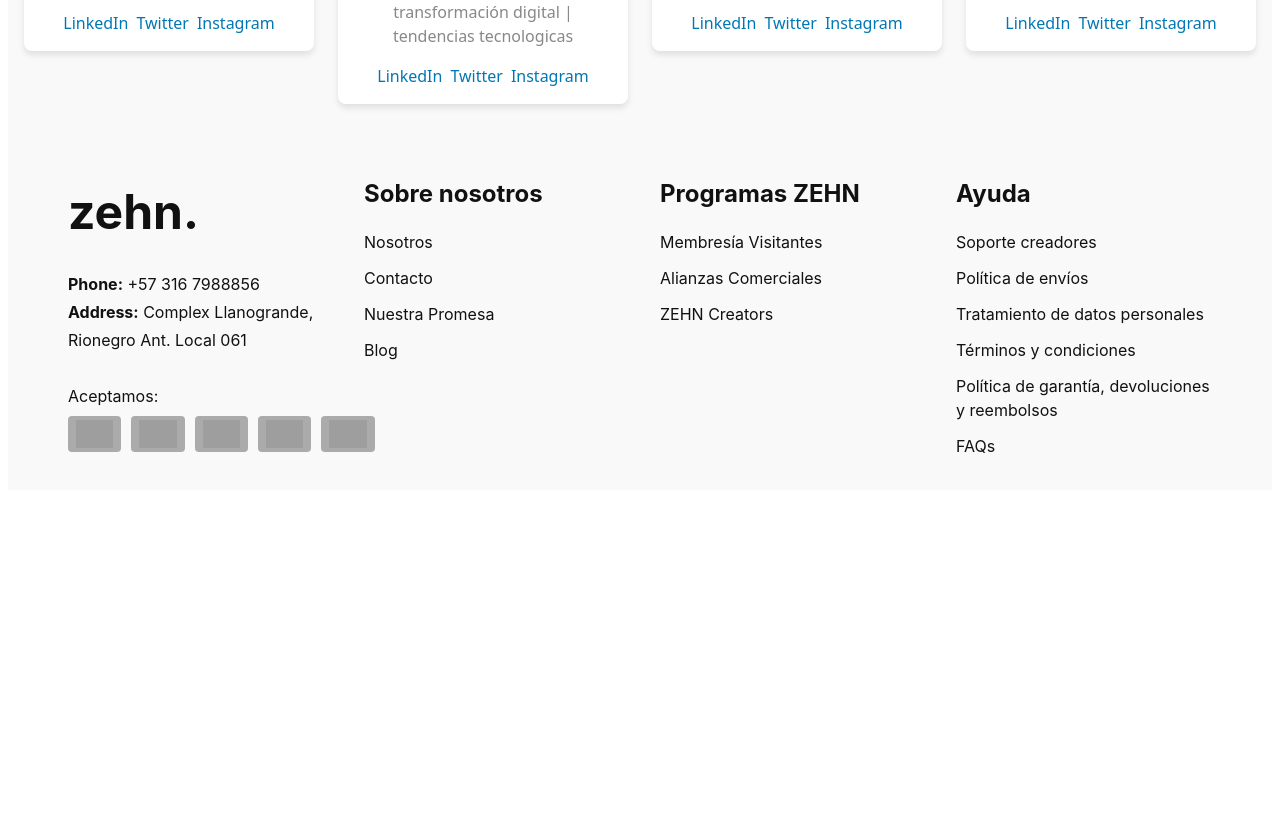
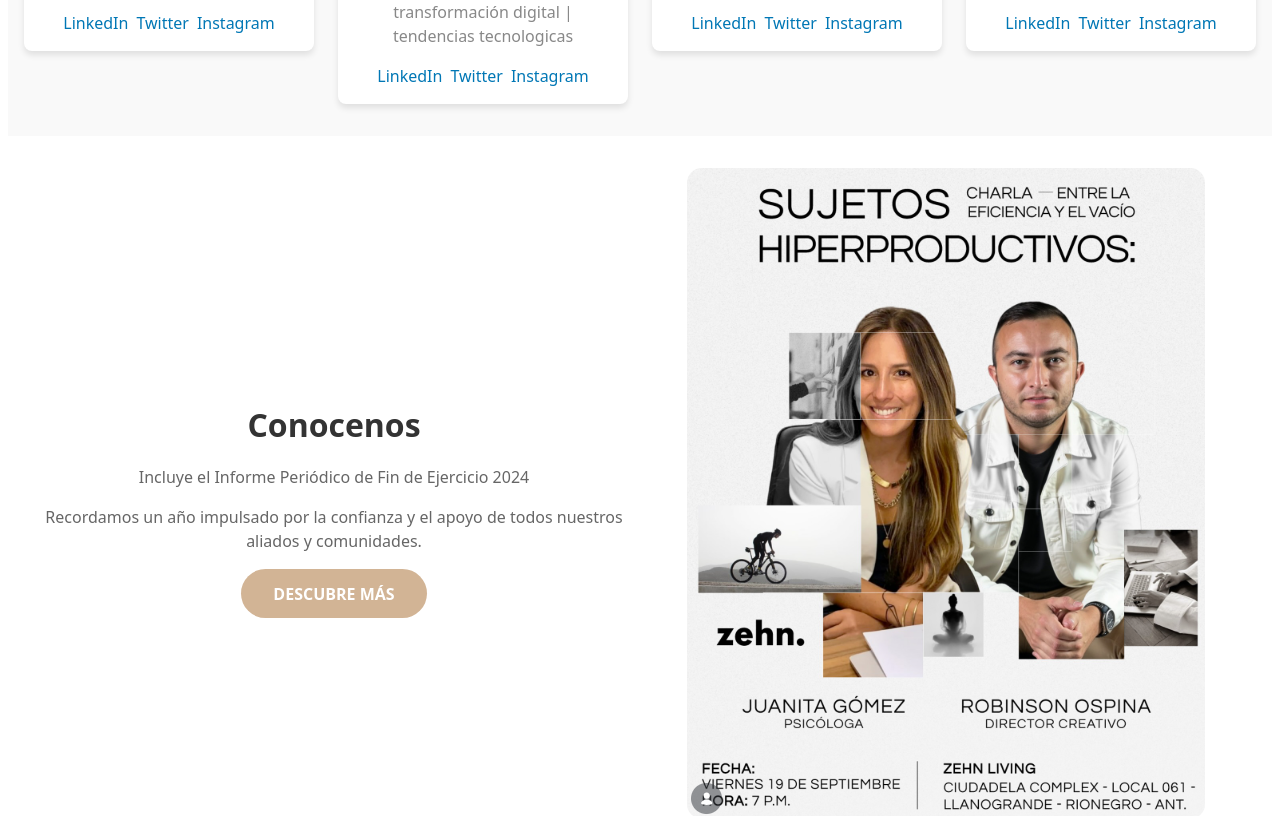
Before and after one commit to designcardonaoro-bit/Proyecto-final-front-end-, a React (Vite) app in the folder my-app/: page / in a window 1280 px wide. Shown: the part 1823-2639 px from the top of the page. Before the commit the page ends 2321 px from the top, so only its background shows below. Built offline with nearby package versions, Linux system fonts and the light colour scheme; grey boxes are pictures that could not be loaded.

Commit message:
cambios de diseño en el Home y en Galeria

```diff
--- a/my-app/index.html
+++ b/my-app/index.html
@@ -4,7 +4,7 @@
     <meta charset="UTF-8" />
     <link rel="icon" type="image/svg+xml" href="/vite.svg" />
     <meta name="viewport" content="width=device-width, initial-scale=1.0" />
-    <title>myapp</title>
+    <title>Zehn</title>
     <link rel="stylesheet" href="https://cdnjs.cloudflare.com/ajax/libs/font-awesome/6.4.0/css/all.min.css" />
   </head>
   <body>
--- a/my-app/src/Pages/Home.jsx
+++ b/my-app/src/Pages/Home.jsx
@@ -10,13 +10,22 @@
 import apolo from "../assets/apolo.png";
 import futuroSalva from "../assets/futuroSalvaje.png";
 import tercera from "../assets/terceraObra.png";
-
-
-
-
-
+import reporte from "../assets/reporte.png";
+import Swal from "sweetalert2";
 
 const Home = () => {
+  const handleReportButtonClick = (e) => {
+    e.preventDefault(); // Prevent default link behavior
+    Swal.fire({
+      title: "Dale click al botón para redirigirte a nuestra pagina principal",
+      icon: "success",
+      draggable: true
+    }).then(() => {
+      // Redirect to the desired link after the alert
+      window.location.href = "#"; // Replace '#' with your desired link
+    });
+  };
+
   return (
     <div style={{ minHeight: "100vh", display: "flex", flexDirection: "column", justifyContent: "space-between" }}>
       <Navbar />
@@ -132,6 +141,20 @@
             </div>
           </div>
         </section>
+
+        <section className="report-section">
+          <div className="report-container">
+            <div className="report-text">
+              <h2>Conocenos</h2>
+              <p>Incluye el Informe Periódico de Fin de Ejercicio 2024</p>
+              <p>Recordamos un año impulsado por la confianza y el apoyo de todos nuestros aliados y comunidades.</p>
+              <a href="https://zehn.com.co/" className="report-button" onClick={handleReportButtonClick}>DESCUBRE MÁS</a>
+            </div>
+            <div className="report-image">
+              <img src={reporte} alt="Informe de gestión" />
+            </div>
+          </div>
+        </section>
       </main>
       <Footer />
       <Button />
--- a/my-app/src/Styles/Gallery.css
+++ b/my-app/src/Styles/Gallery.css
@@ -57,7 +57,7 @@
   margin: 0.7rem 0 0.3rem 0;
 }
 .zehn-price {
-  color: #0a7cff;
+  color: #d2b495;
   font-weight: 500;
   margin-bottom: 0.7rem;
 }
--- a/my-app/src/Styles/Home.css
+++ b/my-app/src/Styles/Home.css
@@ -248,3 +248,65 @@
 .social-link:hover {
   color: #005582;
 }
+
+/* Report section */
+.report-section {
+  padding: 2rem 1rem;
+  background-color: #ffffff;
+}
+
+.report-container {
+  display: flex;
+  flex-wrap: wrap;
+  align-items: center;
+  justify-content: center; /* Center content for smaller screens */
+  max-width: 1200px;
+  margin: 0 auto;
+  gap: 1.5rem;
+}
+
+.report-text {
+  flex: 1;
+  min-width: 280px; /* Adjusted for smaller screens */
+  text-align: center; /* Center text for smaller screens */
+}
+
+.report-text h2 {
+  font-size: 2rem;
+  font-weight: bold;
+  margin-bottom: 1rem;
+  color: #333;
+}
+
+.report-text p {
+  font-size: 1rem;
+  color: #666;
+  margin-bottom: 1rem;
+}
+
+.report-button {
+  display: inline-block;
+  padding: 0.8rem 2rem;
+  background-color: #d2b495;
+  color: #fff;
+  text-decoration: none;
+  border-radius: 3rem;
+  font-weight: 600;
+  transition: background-color 0.3s ease;
+}
+
+.report-button:hover {
+  background-color: #b77b42;
+}
+
+.report-image {
+  flex: 1;
+  min-width: 280px; /* Adjusted for smaller screens */
+  text-align: center;
+}
+
+.report-image img {
+  max-width: 100%;
+  height: auto;
+  border-radius: 15px;
+}
```
Also changed, not shown: my-app/src/assets/reporte.png (added).
